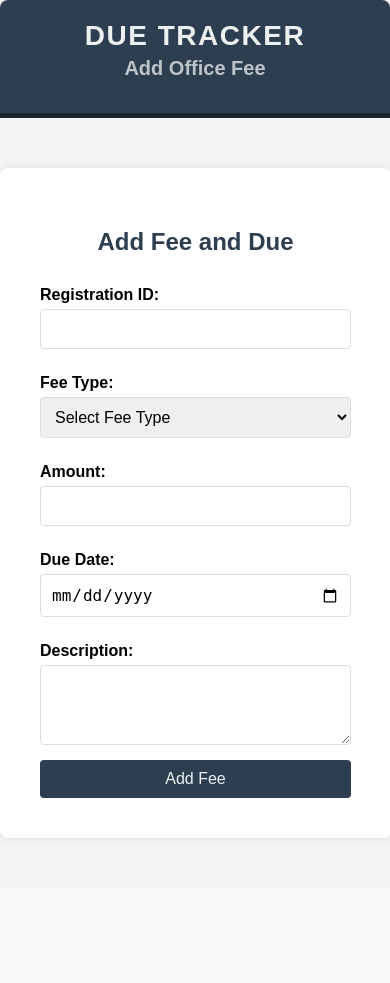
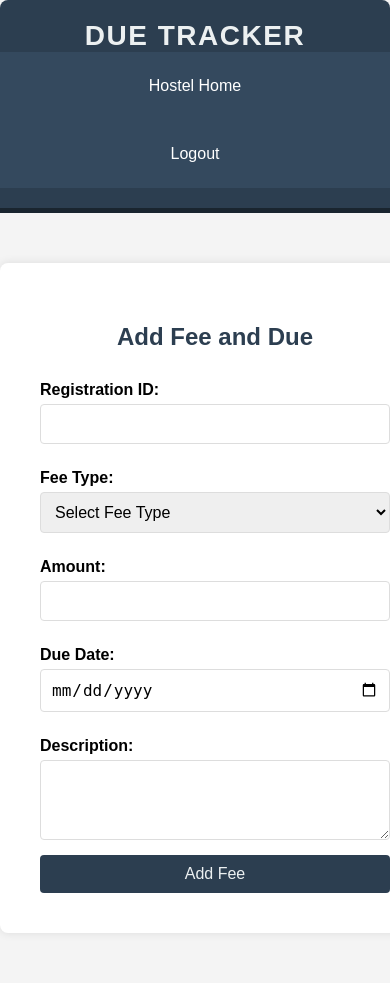
Before and after one commit to sneha0011/MCA_miniproject, a Flask app: page /add_office_fee in a window 390 px wide. Before the commit the page ends 841 px from the top, so only its background shows below. Run offline with Flask 3, Linux system fonts and the light colour scheme.

Commit message:
Update add_office_fee.html

```diff
--- a/templates/add_office_fee.html
+++ b/templates/add_office_fee.html
@@ -38,6 +38,7 @@
             margin: 0;
             letter-spacing: 1.5px;
             text-transform: uppercase;
+            margin: 0;
         }
 
         .subtitle {
@@ -119,10 +120,29 @@
         .btn:hover {
             background-color: #34495e;
         }
-
+        nav {
+            display: flex;
+            justify-content: center;
+            gap: 20px;
+            padding: 10px;
+            background: #34495e;
+        }
+        nav a {
+            color: #fff;
+            text-decoration: none;
+            padding: 10px;
+        }
+        nav a:hover {
+            background: #2c3e50;
+        }
         @media (max-width: 768px) {
-            .container {
-                width: 90%;
+            nav {
+                flex-direction: column;
+                align-items: center;
+            }
+            nav a {
+                display: block;
+                margin: 5px 0;
             }
         }
     </style>
@@ -130,15 +150,18 @@
 <body>
     <header>
         <h2 class="page-title">Due Tracker</h2>
-        <h1 class="subtitle">Add Office Fee</h1>
-    </header>
 
+    <nav>
+        <a href="{{ url_for('office_home') }}">Hostel Home</a>
+        <a href="{{ url_for('logout') }}">Logout</a>
+    </nav>
+</header>
     <div class="container">
         <div id="add-fee" class="main-content">
             <h2 class="section-title">Add Fee and Due</h2>
             <form action="{{ url_for('add_office_fee') }}" method="POST">
                 <label for="reg_id">Registration ID:</label>
-                <input type="text" id="reg_id" name="reg_id" required>
+                <input type="text" id="reg_id" name="reg_id" required pattern="^kte.*$" title="Staff ID must start with 'kte'">
 
                 <label for="fee_type">Fee Type:</label>
                 <select id="fee_type" name="fee_type" required onchange="handleFeeTypeChange()">
@@ -149,7 +172,7 @@
                 </select>
 
                 <label for="amount">Amount:</label>
-                <input type="number" id="amount" name="amount" step="0.01" required>
+                <input type="number" id="amount" name="amount"  required>
 
                 <label for="due_date">Due Date:</label>
                 <input type="date" id="due_date" name="due_date" required>
```
